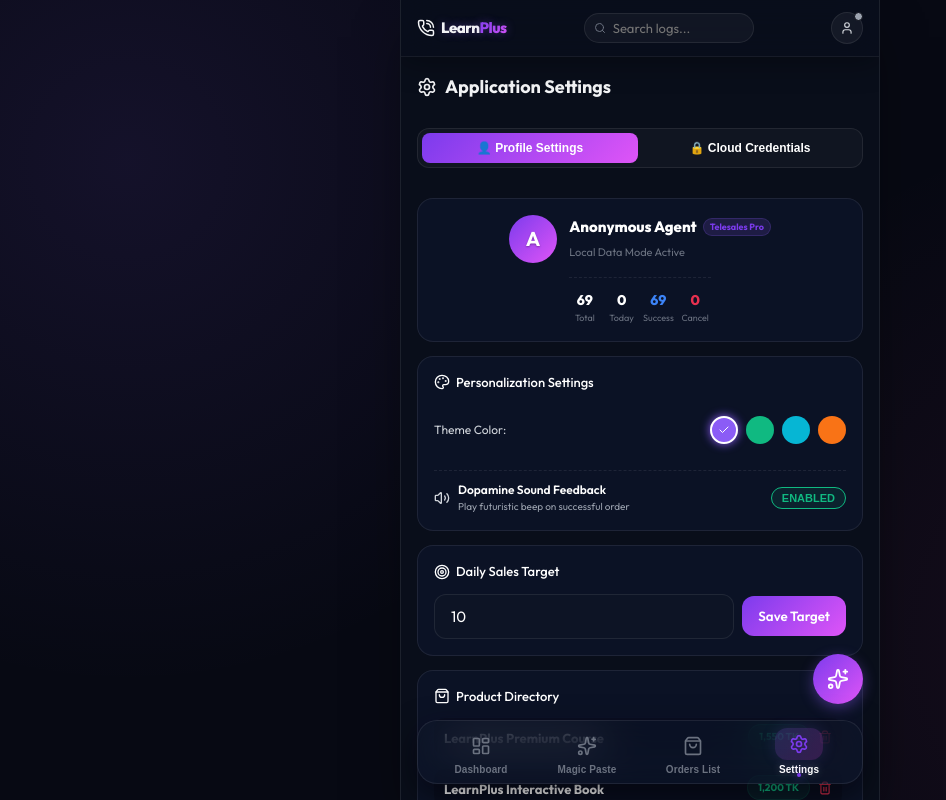
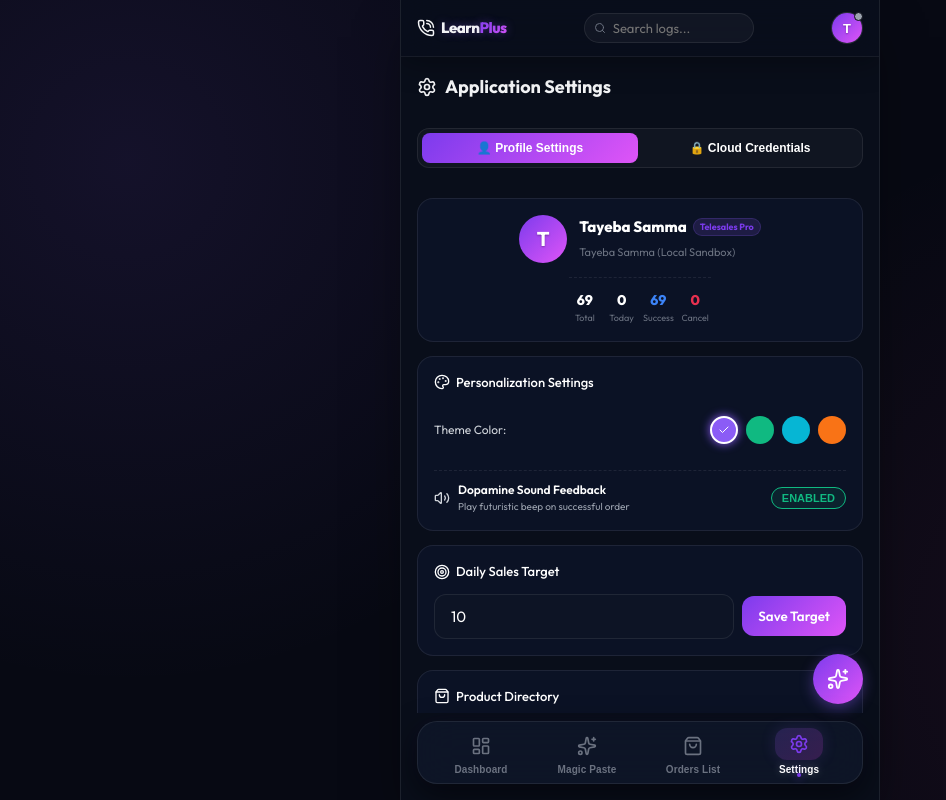
Before and after one commit to tayeba-work/tayeba-learnplus, a React (Vite) app: page / in a window 1280 px wide. Both pictures are taken after a click on the button "Settings". Shown: the whole page, without its empty margins (0-946 px from the left). Built offline with nearby package versions, Linux system fonts and the light colour scheme; no server answers.

Commit message:
Update bottom navigation to standard flex layout and customize local branding to Tayeba Samma

```diff
--- a/src/App.css
+++ b/src/App.css
@@ -1,11 +1,8 @@
 /* Bottom Navigation Bar Styles - Ultra Modern Floating Capsule */
 .bottom-nav-container {
-  position: absolute;
-  bottom: 16px;
-  left: 16px;
-  right: 16px;
+  margin: 8px 16px 16px 16px;
   height: 64px;
-  background: rgba(15, 23, 42, 0.45);
+  background: rgba(15, 23, 42, 0.85);
   backdrop-filter: blur(20px);
   -webkit-backdrop-filter: blur(20px);
   border: 1px solid rgba(255, 255, 255, 0.08);
@@ -13,7 +10,7 @@
   display: grid;
   grid-template-columns: repeat(4, 1fr);
   padding: 6px 10px;
-  z-index: 100;
+  z-index: 1000;
   box-shadow: 0 10px 30px rgba(0, 0, 0, 0.6), 0 0 20px rgba(139, 92, 246, 0.05);
 }
 
--- a/src/App.jsx
+++ b/src/App.jsx
@@ -115,7 +115,9 @@
                 {firebaseUser.email.charAt(0).toUpperCase()}
               </div>
             ) : (
-              <User size={14} />
+              <div className="avatar-initials" style={{ background: 'linear-gradient(135deg, hsl(var(--primary-glow)), hsl(var(--secondary-glow)))', color: 'white', fontWeight: 800 }}>
+                T
+              </div>
             )}
             <span className={`header-status-dot ${isFirebaseConnected ? 'online' : 'offline'}`} />
           </button>
@@ -124,8 +126,8 @@
             <div className="profile-dropdown animate-fade-in" style={{ position: 'absolute', top: '38px', right: 0, zIndex: 999, width: '200px', padding: '12px', border: '1px solid rgba(255, 255, 255, 0.08)', borderRadius: '16px', boxShadow: '0 10px 30px rgba(0,0,0,0.85)', display: 'flex', flexDirection: 'column', gap: '8px', background: 'rgba(11, 15, 25, 0.96)', backdropFilter: 'blur(20px)', WebkitBackdropFilter: 'blur(20px)' }}>
                 {/* User Identity Info */}
                 <div style={{ paddingBottom: '6px', borderBottom: '1px dashed var(--border-light)', display: 'flex', flexDirection: 'column', gap: '2px' }}>
-                  <div style={{ fontSize: '11px', fontWeight: 800, color: 'white', overflow: 'hidden', textOverflow: 'ellipsis', whiteSpace: 'nowrap' }} title={firebaseUser ? firebaseUser.email : 'Local Agent'}>
-                    {firebaseUser ? firebaseUser.email : 'Offline Guest Agent'}
+                  <div style={{ fontSize: '11px', fontWeight: 800, color: 'white', overflow: 'hidden', textOverflow: 'ellipsis', whiteSpace: 'nowrap' }} title={firebaseUser ? firebaseUser.email : 'Tayeba Samma'}>
+                    {firebaseUser ? firebaseUser.email : 'Tayeba Samma'}
                   </div>
                   <div style={{ display: 'flex', alignItems: 'center', gap: '4px' }}>
                     <span style={{ width: '5px', height: '5px', borderRadius: '50%', backgroundColor: isFirebaseConnected ? '#10b981' : '#94a3b8', boxShadow: isFirebaseConnected ? '0 0 4px #10b981' : 'none' }} />
@@ -187,7 +189,7 @@
       </header>
 
       {/* Main Screen Content */}
-      <div style={{ flexGrow: 1, overflowY: 'auto', paddingBottom: '96px' }}>
+      <div style={{ flexGrow: 1, overflowY: 'auto', paddingBottom: '12px' }}>
         {activeTab === 'dashboard' && <Dashboard />}
         {activeTab === 'parser' && <MagicalParser onSaveSuccess={() => setActiveTab('orders')} />}
         {activeTab === 'orders' && <OrderList searchQuery={searchQuery} setSearchQuery={setSearchQuery} />}
--- a/src/components/Settings.jsx
+++ b/src/components/Settings.jsx
@@ -335,19 +335,19 @@
           <div className="glass-card target-card" style={{ display: 'flex', flexDirection: 'column', gap: '14px' }}>
             <div style={{ display: 'flex', alignItems: 'center', gap: '12px' }}>
               <div className="avatar-initials" style={{ width: '48px', height: '48px', fontSize: '20px' }}>
-                {firebaseUser ? firebaseUser.email.charAt(0).toUpperCase() : 'A'}
+                {firebaseUser ? firebaseUser.email.charAt(0).toUpperCase() : 'T'}
               </div>
               <div>
                 <div style={{ display: 'flex', alignItems: 'center', gap: '6px' }}>
                   <h3 style={{ fontSize: '15px', fontWeight: 800, color: 'white', margin: 0 }}>
-                    {firebaseUser ? firebaseUser.email.split('@')[0] : 'Anonymous Agent'}
+                    {firebaseUser ? firebaseUser.email.split('@')[0] : 'Tayeba Samma'}
                   </h3>
                   <span className="feedback-chip active" style={{ fontSize: '9px', padding: '1px 6px', background: 'rgba(139,92,246,0.15)', color: 'hsl(var(--primary-glow))', borderColor: 'rgba(139,92,246,0.2)' }}>
                     Telesales Pro
                   </span>
                 </div>
                 <span style={{ fontSize: '11px', color: 'var(--text-muted)' }}>
-                  {firebaseUser ? firebaseUser.email : 'Local Data Mode Active'}
+                  {firebaseUser ? firebaseUser.email : 'Tayeba Samma (Local Sandbox)'}
                 </span>
               </div>
             </div>
```
